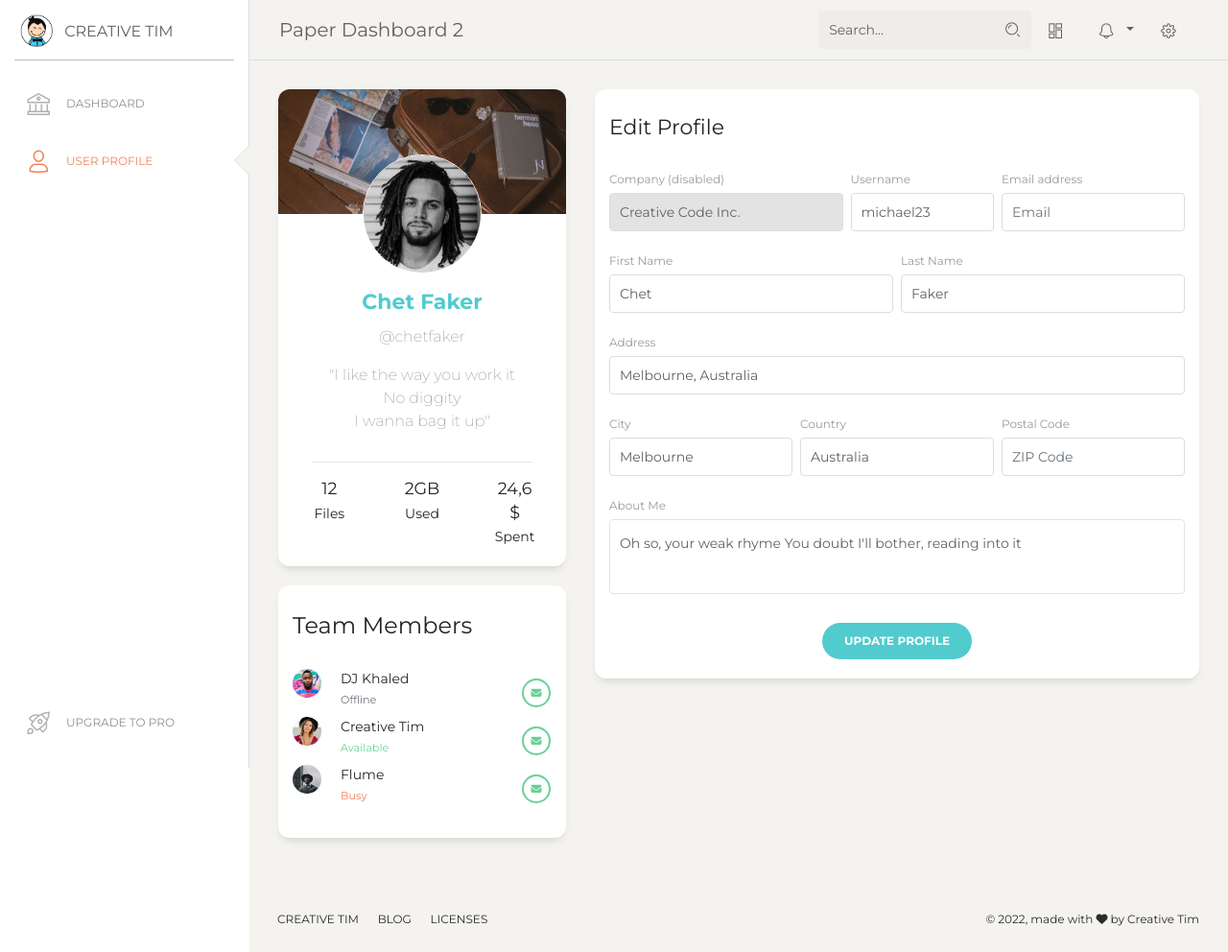
After one commit to alemarsa-exe/World-Through-Sounds, a Django app: page /dashboard/profile in a window 1280 px wide. The commit adds this page. Shown: the whole page at 96% size. Run offline with Django 4.2, Linux system fonts and the light colour scheme; some libraries are stand-ins or nearby versions.

Commit message:
Push para sqlite

```diff
--- /dev/null
+++ b/login/templates/user.html
@@ -0,0 +1,356 @@
+{% load static %}
+<!DOCTYPE html>
+<html lang="en">
+
+<head>
+  <meta charset="utf-8" />
+  <link rel="apple-touch-icon" sizes="76x76" href="../assets/img/apple-icon.png">
+  <link rel="icon" type="image/png" href="../assets/img/favicon.png">
+  <meta http-equiv="X-UA-Compatible" content="IE=edge,chrome=1" />
+  <title>
+    Paper Dashboard 2 by Creative Tim
+  </title>
+  <meta content='width=device-width, initial-scale=1.0, maximum-scale=1.0, user-scalable=0, shrink-to-fit=no' name='viewport' />
+  <!--     Fonts and icons     -->
+  <link href="https://fonts.googleapis.com/css?family=Montserrat:400,700,200" rel="stylesheet" />
+  <link href="https://maxcdn.bootstrapcdn.com/font-awesome/latest/css/font-awesome.min.css" rel="stylesheet">
+  <!-- CSS Files -->
+  <link href="{% static 'assets/css/bootstrap.min.css' %}" rel="stylesheet" />
+  <link href="{% static 'assets/css/paper-dashboard.css' %}" rel="stylesheet" />
+  <!-- CSS Just for demo purpose, don't include it in your project -->
+  <link href="{% static 'assets/demo/demo.css' %}" rel="stylesheet" />
+</head>
+
+<body class="">
+  <div class="wrapper ">
+    <div class="sidebar" data-color="white" data-active-color="danger">
+      <div class="logo">
+        <a href="https://www.creative-tim.com" class="simple-text logo-mini">
+          <div class="logo-image-small">
+            <img src="{% static 'assets/img/logo-small.png' %}">
+          </div>
+          <!-- <p>CT</p> -->
+        </a>
+        <a href="https://www.creative-tim.com" class="simple-text logo-normal">
+          Creative Tim
+          <!-- <div class="logo-image-big">
+            <img src="../assets/img/logo-big.png">
+          </div> -->
+        </a>
+      </div>
+      <div class="sidebar-wrapper">
+        <ul class="nav">
+          <li>
+            <a href="./dashboard.html">
+              <i class="nc-icon nc-bank"></i>
+              <p>Dashboard</p>
+            </a>
+          </li>
+          <li class="active ">
+            <a href="./user.html">
+              <i class="nc-icon nc-single-02"></i>
+              <p>User Profile</p>
+            </a>
+          </li>
+          <li class="active-pro">
+            <a href="./upgrade.html">
+              <i class="nc-icon nc-spaceship"></i>
+              <p>Upgrade to PRO</p>
+            </a>
+          </li>
+        </ul>
+      </div>
+    </div>
+    <div class="main-panel">
+      <!-- Navbar -->
+      <nav class="navbar navbar-expand-lg navbar-absolute fixed-top navbar-transparent">
+        <div class="container-fluid">
+          <div class="navbar-wrapper">
+            <div class="navbar-toggle">
+              <button type="button" class="navbar-toggler">
+                <span class="navbar-toggler-bar bar1"></span>
+                <span class="navbar-toggler-bar bar2"></span>
+                <span class="navbar-toggler-bar bar3"></span>
+              </button>
+            </div>
+            <a class="navbar-brand" href="javascript:;">Paper Dashboard 2</a>
+          </div>
+          <button class="navbar-toggler" type="button" data-toggle="collapse" data-target="#navigation" aria-controls="navigation-index" aria-expanded="false" aria-label="Toggle navigation">
+            <span class="navbar-toggler-bar navbar-kebab"></span>
+            <span class="navbar-toggler-bar navbar-kebab"></span>
+            <span class="navbar-toggler-bar navbar-kebab"></span>
+          </button>
+          <div class="collapse navbar-collapse justify-content-end" id="navigation">
+            <form>
+              <div class="input-group no-border">
+                <input type="text" value="" class="form-control" placeholder="Search...">
+                <div class="input-group-append">
+                  <div class="input-group-text">
+                    <i class="nc-icon nc-zoom-split"></i>
+                  </div>
+                </div>
+              </div>
+            </form>
+            <ul class="navbar-nav">
+              <li class="nav-item">
+                <a class="nav-link btn-magnify" href="javascript:;">
+                  <i class="nc-icon nc-layout-11"></i>
+                  <p>
+                    <span class="d-lg-none d-md-block">Stats</span>
+                  </p>
+                </a>
+              </li>
+              <li class="nav-item btn-rotate dropdown">
+                <a class="nav-link dropdown-toggle" href="http://example.com" id="navbarDropdownMenuLink" data-toggle="dropdown" aria-haspopup="true" aria-expanded="false">
+                  <i class="nc-icon nc-bell-55"></i>
+                  <p>
+                    <span class="d-lg-none d-md-block">Some Actions</span>
+                  </p>
+                </a>
+                <div class="dropdown-menu dropdown-menu-right" aria-labelledby="navbarDropdownMenuLink">
+                  <a class="dropdown-item" href="#">Action</a>
+                  <a class="dropdown-item" href="#">Another action</a>
+                  <a class="dropdown-item" href="#">Something else here</a>
+                </div>
+              </li>
+              <li class="nav-item">
+                <a class="nav-link btn-rotate" href="javascript:;">
+                  <i class="nc-icon nc-settings-gear-65"></i>
+                  <p>
+                    <span class="d-lg-none d-md-block">Account</span>
+                  </p>
+                </a>
+              </li>
+            </ul>
+          </div>
+        </div>
+      </nav>
+      <!-- End Navbar -->
+      <div class="content">
+        <div class="row">
+          <div class="col-md-4">
+            <div class="card card-user">
+              <div class="image">
+                <img src="{% static 'assets/img/damir-bosnjak.jpg' %}" alt="...">
+              </div>
+              <div class="card-body">
+                <div class="author">
+                  <a href="#">
+                    <img class="avatar border-gray" src="{% static 'assets/img/mike.jpg' %}" alt="...">
+                    <h5 class="title">Chet Faker</h5>
+                  </a>
+                  <p class="description">
+                    @chetfaker
+                  </p>
+                </div>
+                <p class="description text-center">
+                  "I like the way you work it <br>
+                  No diggity <br>
+                  I wanna bag it up"
+                </p>
+              </div>
+              <div class="card-footer">
+                <hr>
+                <div class="button-container">
+                  <div class="row">
+                    <div class="col-lg-3 col-md-6 col-6 ml-auto">
+                      <h5>12<br><small>Files</small></h5>
+                    </div>
+                    <div class="col-lg-4 col-md-6 col-6 ml-auto mr-auto">
+                      <h5>2GB<br><small>Used</small></h5>
+                    </div>
+                    <div class="col-lg-3 mr-auto">
+                      <h5>24,6$<br><small>Spent</small></h5>
+                    </div>
+                  </div>
+                </div>
+              </div>
+            </div>
+            <div class="card">
+              <div class="card-header">
+                <h4 class="card-title">Team Members</h4>
+              </div>
+              <div class="card-body">
+                <ul class="list-unstyled team-members">
+                  <li>
+                    <div class="row">
+                      <div class="col-md-2 col-2">
+                        <div class="avatar">
+                          <img src="{% static 'assets/img/faces/ayo-ogunseinde-2.jpg' %}" alt="Circle Image" class="img-circle img-no-padding img-responsive">
+                        </div>
+                      </div>
+                      <div class="col-md-7 col-7">
+                        DJ Khaled
+                        <br />
+                        <span class="text-muted"><small>Offline</small></span>
+                      </div>
+                      <div class="col-md-3 col-3 text-right">
+                        <btn class="btn btn-sm btn-outline-success btn-round btn-icon"><i class="fa fa-envelope"></i></btn>
+                      </div>
+                    </div>
+                  </li>
+                  <li>
+                    <div class="row">
+                      <div class="col-md-2 col-2">
+                        <div class="avatar">
+                          <img src="{% static 'assets/img/faces/joe-gardner-2.jpg' %}" alt="Circle Image" class="img-circle img-no-padding img-responsive">
+                        </div>
+                      </div>
+                      <div class="col-md-7 col-7">
+                        Creative Tim
+                        <br />
+                        <span class="text-success"><small>Available</small></span>
+                      </div>
+                      <div class="col-md-3 col-3 text-right">
+                        <btn class="btn btn-sm btn-outline-success btn-round btn-icon"><i class="fa fa-envelope"></i></btn>
+                      </div>
+                    </div>
+                  </li>
+                  <li>
+                    <div class="row">
+                      <div class="col-md-2 col-2">
+                        <div class="avatar">
+                          <img src="{% static 'assets/img/faces/clem-onojeghuo-2.jpg' %}" alt="Circle Image" class="img-circle img-no-padding img-responsive">
+                        </div>
+                      </div>
+                      <div class="col-ms-7 col-7">
+                        Flume
+                        <br />
+                        <span class="text-danger"><small>Busy</small></span>
+                      </div>
+                      <div class="col-md-3 col-3 text-right">
+                        <btn class="btn btn-sm btn-outline-success btn-round btn-icon"><i class="fa fa-envelope"></i></btn>
+                      </div>
+                    </div>
+                  </li>
+                </ul>
+              </div>
+            </div>
+          </div>
+          <div class="col-md-8">
+            <div class="card card-user">
+              <div class="card-header">
+                <h5 class="card-title">Edit Profile</h5>
+              </div>
+              <div class="card-body">
+                <form>
+                  <div class="row">
+                    <div class="col-md-5 pr-1">
+                      <div class="form-group">
+                        <label>Company (disabled)</label>
+                        <input type="text" class="form-control" disabled="" placeholder="Company" value="Creative Code Inc.">
+                      </div>
+                    </div>
+                    <div class="col-md-3 px-1">
+                      <div class="form-group">
+                        <label>Username</label>
+                        <input type="text" class="form-control" placeholder="Username" value="michael23">
+                      </div>
+                    </div>
+                    <div class="col-md-4 pl-1">
+                      <div class="form-group">
+                        <label for="exampleInputEmail1">Email address</label>
+                        <input type="email" class="form-control" placeholder="Email">
+                      </div>
+                    </div>
+                  </div>
+                  <div class="row">
+                    <div class="col-md-6 pr-1">
+                      <div class="form-group">
+                        <label>First Name</label>
+                        <input type="text" class="form-control" placeholder="Company" value="Chet">
+                      </div>
+                    </div>
+                    <div class="col-md-6 pl-1">
+                      <div class="form-group">
+                        <label>Last Name</label>
+                        <input type="text" class="form-control" placeholder="Last Name" value="Faker">
+                      </div>
+                    </div>
+                  </div>
+                  <div class="row">
+                    <div class="col-md-12">
+                      <div class="form-group">
+                        <label>Address</label>
+                        <input type="text" class="form-control" placeholder="Home Address" value="Melbourne, Australia">
+                      </div>
+                    </div>
+                  </div>
+                  <div class="row">
+                    <div class="col-md-4 pr-1">
+                      <div class="form-group">
+                        <label>City</label>
+                        <input type="text" class="form-control" placeholder="City" value="Melbourne">
+                      </div>
+                    </div>
+                    <div class="col-md-4 px-1">
+                      <div class="form-group">
+                        <label>Country</label>
+                        <input type="text" class="form-control" placeholder="Country" value="Australia">
+                      </div>
+                    </div>
+                    <div class="col-md-4 pl-1">
+                      <div class="form-group">
+                        <label>Postal Code</label>
+                        <input type="number" class="form-control" placeholder="ZIP Code">
+                      </div>
+                    </div>
+                  </div>
+                  <div class="row">
+                    <div class="col-md-12">
+                      <div class="form-group">
+                        <label>About Me</label>
+                        <textarea class="form-control textarea">Oh so, your weak rhyme You doubt I'll bother, reading into it</textarea>
+                      </div>
+                    </div>
+                  </div>
+                  <div class="row">
+                    <div class="update ml-auto mr-auto">
+                      <button type="submit" class="btn btn-primary btn-round">Update Profile</button>
+                    </div>
+                  </div>
+                </form>
+              </div>
+            </div>
+          </div>
+        </div>
+      </div>
+      <footer class="footer footer-black  footer-white ">
+        <div class="container-fluid">
+          <div class="row">
+            <nav class="footer-nav">
+              <ul>
+                <li><a href="https://www.creative-tim.com" target="_blank">Creative Tim</a></li>
+                <li><a href="https://www.creative-tim.com/blog" target="_blank">Blog</a></li>
+                <li><a href="https://www.creative-tim.com/license" target="_blank">Licenses</a></li>
+              </ul>
+            </nav>
+            <div class="credits ml-auto">
+              <span class="copyright">
+                © <script>
+                  document.write(new Date().getFullYear())
+                </script>, made with <i class="fa fa-heart heart"></i> by Creative Tim
+              </span>
+            </div>
+          </div>
+        </div>
+      </footer>
+    </div>
+  </div>
+  <!--   Core JS Files   -->
+  <script src="{% static 'assets/js/core/jquery.min.js' %}"></script>
+  <script src="{% static 'assets/js/core/popper.min.js' %}"></script>
+  <script src="{% static 'assets/js/core/bootstrap.min.js' %}"></script>
+  <script src="{% static 'assets/js/plugins/perfect-scrollbar.jquery.min.js' %}"></script>
+  <!--  Google Maps Plugin    -->
+  <script src="https://maps.googleapis.com/maps/api/js?key=YOUR_KEY_HERE"></script>
+  <!-- Chart JS -->
+  <script src="{% static 'assets/js/plugins/chartjs.min.js' %}"></script>
+  <!--  Notifications Plugin    -->
+  <script src="{% static 'assets/js/plugins/bootstrap-notify.js' %}"></script>
+  <!-- Control Center for Now Ui Dashboard: parallax effects, scripts for the example pages etc -->
+  <script src="{% static 'assets/js/paper-dashboard.min.js?v=2.0.1' %}" type="text/javascript"></script><!-- Paper Dashboard DEMO methods, don't include it in your project! -->
+  <script src="{% static 'assets/demo/demo.js' %}"></script>
+</body>
+
+</html>
--- a/login/urls.py
+++ b/login/urls.py
@@ -14,7 +14,7 @@ urlpatterns = [
     path('signupuser/', views.signupUser, name = 'signup'),
     path('loginunity/', views.loginUnity, name = 'loginUnity'),
     path('levelplayed/', views.levelPlayed, name = 'levelPlayed'),
-    path('perfil/', views.perfil, name = 'perfil'),
-    path('dash/', views.dashboard, name = 'dashboard'),
+    path('dashboard/', views.dashboard, name = 'dashboard'),
+    path('dashboard/profile', views.profile, name = "profile")
 
 ]
--- a/login/views.py
+++ b/login/views.py
@@ -175,3 +175,6 @@ def perfil(request):
 
 def dashboard(request):
     return render(request, 'dashboard.html')
+
+def profile(request):
+    return render(request, 'user.html')
```
Also changed, not shown: login/templates/dashboard.html (+6 -3 lines), login/templates/perfil.html (deleted, +0 -118 lines), login/migrations/0006_merge_20220426_1219.py (added).
